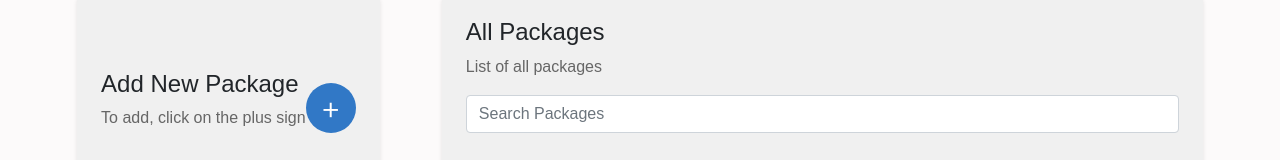
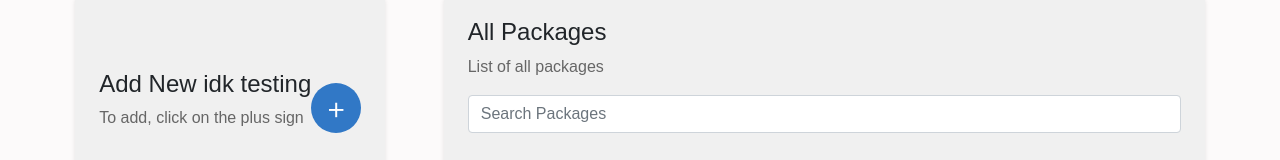
Before and after one commit to thun1225/DEVOPS_Part_1_nadi, a website: page instrumented/index.html in a window 1280 px wide. Shown: the part 661-821 px from the top of the page. Drawn offline with nearby package versions, Linux system fonts and the light colour scheme; no server answers.

Commit message:
Testing out the additional feature again

```diff
--- a/instrumented/index.html
+++ b/instrumented/index.html
@@ -352,7 +352,7 @@
     <div class="container">
       <div class="package-card add-package">
         <div>
-          <h2>Add New Package</h2>
+          <h2>Add New idk testing</h2>
           <p>To add, click on the plus sign</p>
         </div>
         <button
```
